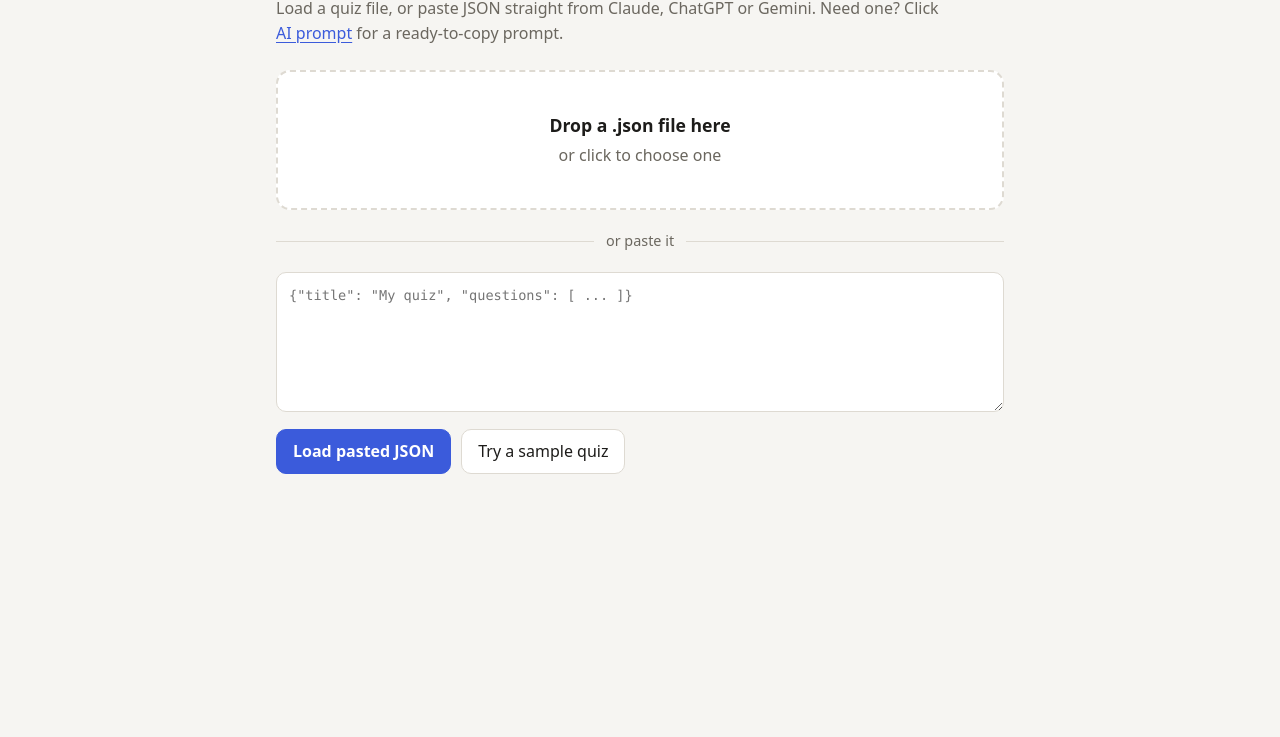
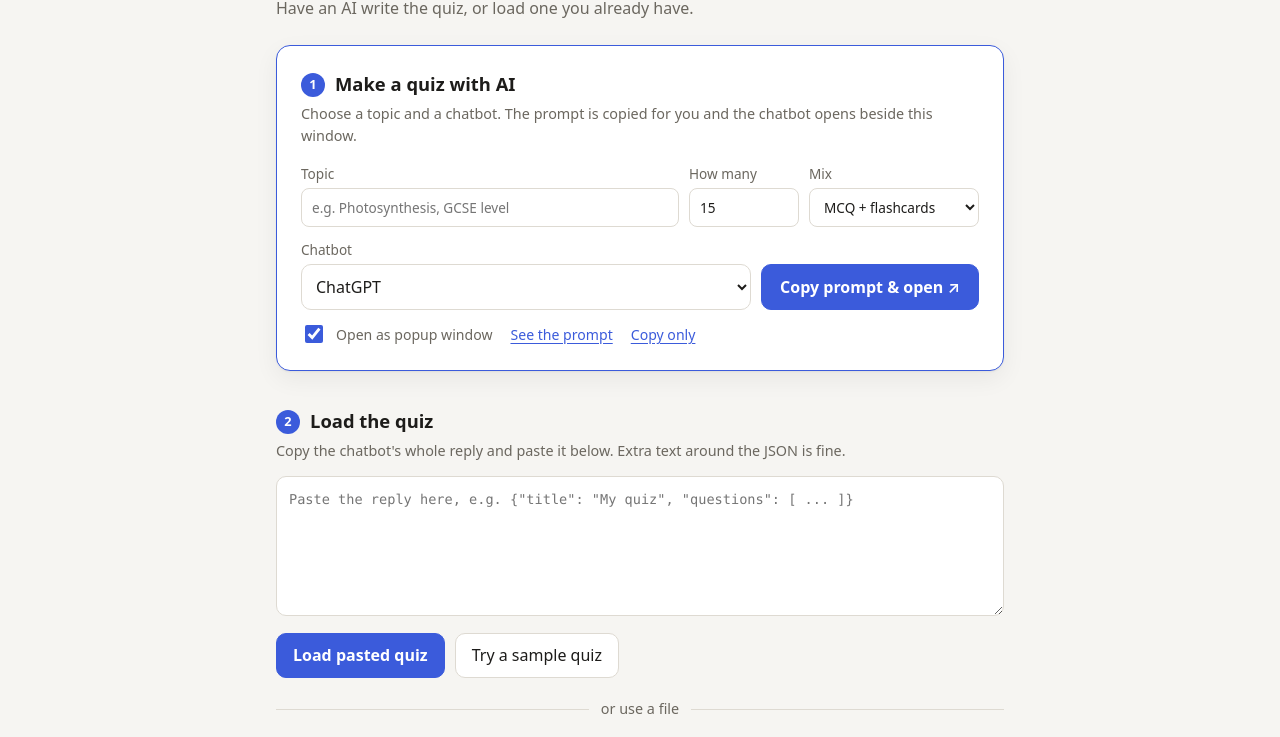
Before and after one commit to haoyuanran/myLLMdoesntsupportquizzes, a plain HTML site: page index.html in a window 1280 px wide. Shown: the part 150-887 px from the top of the page. Before the commit the page ends 800 px from the top, so only its background shows below. Drawn offline with Linux system fonts and the light colour scheme.

Commit message:
Move the AI chatbot picker onto the home screen
The topic fields, chatbot dropdown and "Copy prompt & open" button now
sit in a "Make a quiz with AI" card at the top of the home screen, with
"Load the quiz" (paste box first) as step 2. The dialog is now just a
prompt preview; the header button jumps to the card. Rebuilt the exe.

Co-Authored-By: Claude Opus 5.5 <noreply@anthropic.com>

```diff
--- a/index.html
+++ b/index.html
@@ -150,9 +150,18 @@ dialog::backdrop{background:rgba(0,0,0,.45)}
 .fields label{display:grid;gap:4px;font-size:.85rem;color:var(--muted)}
 .fields input,.fields select{border:1px solid var(--border);border-radius:8px;padding:8px 10px;background:var(--surface);color:var(--text)}
 #promptText{white-space:pre-wrap;font-size:.8rem;max-height:340px;margin:0 0 12px}
-.send select{border:1px solid var(--border);border-radius:10px;padding:9px 10px;background:var(--surface);color:var(--text);min-width:150px}
-.send .check{font-size:.85rem;margin-left:auto}
-#copied{margin:10px 0 0}
+.ai-card{border-color:var(--accent);margin-bottom:8px;scroll-margin-top:76px}
+.ai-card h2{margin-bottom:4px}
+.ai-card > .sub{margin-bottom:16px}
+.step{display:inline-grid;place-items:center;width:24px;height:24px;border-radius:50%;background:var(--accent);color:var(--accent-ink);font-size:.8rem;font-weight:700;margin-right:10px;vertical-align:2px}
+.send{display:grid;grid-template-columns:1fr auto;gap:10px;align-items:end}
+.send .llm{display:grid;gap:4px;font-size:.85rem;color:var(--muted)}
+.send select{border:1px solid var(--border);border-radius:10px;padding:10px;background:var(--surface);color:var(--text);font-size:1rem}
+.send .btn{padding:10px 18px}
+.send-extra{margin-top:12px;gap:18px;font-size:.88rem}
+.send-extra .check{font-size:.88rem}
+#copied{margin:12px 0 0;color:var(--good)}
+@media (max-width:560px){.send{grid-template-columns:1fr}}
 @media (max-width:560px){
   .fields{grid-template-columns:1fr 1fr}
   .fields label:first-child{grid-column:1/-1}
@@ -167,7 +176,7 @@ dialog::backdrop{background:rgba(0,0,0,.45)}
 <header class="top">
   <button class="brand" id="homeBtn" title="Home"><i></i>JSON Quiz</button>
   <div class="top-actions">
-    <button class="btn ghost" id="promptBtn">AI prompt</button>
+    <button class="btn ghost" id="promptBtn">Make with AI</button>
     <a class="btn ghost icon-link" id="repoLink" href="https://github.com/haoyuanran/myLLMdoesntsupportquizzes" target="_blank" rel="noopener" title="View the source on GitHub" aria-label="View the source on GitHub"><svg viewBox="0 0 16 16" width="18" height="18" aria-hidden="true"><path fill="currentColor" d="M8 0C3.58 0 0 3.58 0 8c0 3.54 2.29 6.53 5.47 7.59.4.07.55-.17.55-.38 0-.19-.01-.82-.01-1.49-2.01.37-2.53-.49-2.69-.94-.09-.23-.48-.94-.82-1.13-.28-.15-.68-.52-.01-.53.63-.01 1.08.58 1.23.82.72 1.21 1.87.87 2.33.66.07-.52.28-.87.51-1.07-1.78-.2-3.64-.89-3.64-3.95 0-.87.31-1.59.82-2.15-.08-.2-.36-1.02.08-2.12 0 0 .67-.21 2.2.82.64-.18 1.32-.27 2-.27.68 0 1.36.09 2 .27 1.53-1.04 2.2-.82 2.2-.82.44 1.1.16 1.92.08 2.12.51.56.82 1.27.82 2.15 0 3.07-1.87 3.75-3.65 3.95.29.25.54.73.54 1.48 0 1.07-.01 1.93-.01 2.2 0 .21.15.46.55.38A8.013 8.013 0 0016 8c0-4.42-3.58-8-8-8z"/></svg></a>
     <button class="btn ghost" id="themeBtn" title="Toggle light/dark" aria-label="Toggle light or dark theme">◐</button>
   </div>
@@ -177,21 +186,47 @@ dialog::backdrop{background:rgba(0,0,0,.45)}
   <!-- HOME -->
   <section id="home">
     <h1>Turn JSON into a quiz</h1>
-    <p class="lead">Load a quiz file, or paste JSON straight from Claude, ChatGPT or Gemini. Need one? Click <button class="link" id="promptLink">AI prompt</button> for a ready-to-copy prompt.</p>
+    <p class="lead">Have an AI write the quiz, or load one you already have.</p>
 
+    <div class="card ai-card" id="aiCard">
+      <h2><span class="step">1</span>Make a quiz with AI</h2>
+      <p class="sub">Choose a topic and a chatbot. The prompt is copied for you and the chatbot opens beside this window.</p>
+      <div class="fields">
+        <label>Topic<input type="text" id="pTopic" placeholder="e.g. Photosynthesis, GCSE level"></label>
+        <label>How many<input type="number" id="pCount" value="15" min="1" max="200"></label>
+        <label>Mix<select id="pMix">
+          <option value="mix">MCQ + flashcards</option>
+          <option value="mcq">MCQ only</option>
+          <option value="card">Flashcards only</option>
+        </select></label>
+      </div>
+      <div class="send">
+        <label class="llm">Chatbot<select id="llmPick"></select></label>
+        <button class="btn primary" id="openLlm">Copy prompt &amp; open ↗</button>
+      </div>
+      <div class="row send-extra">
+        <label class="check sub"><input type="checkbox" id="asPopup" checked>Open as popup window</label>
+        <button class="link" id="previewPrompt">See the prompt</button>
+        <button class="link" id="copyPrompt">Copy only</button>
+      </div>
+      <p class="sub" id="copied" hidden></p>
+    </div>
+
+    <h2 class="section-title"><span class="step">2</span>Load the quiz</h2>
+    <p class="sub" style="margin:4px 0 14px">Copy the chatbot's whole reply and paste it below. Extra text around the JSON is fine.</p>
+    <textarea id="pasteBox" placeholder='Paste the reply here, e.g. {"title": "My quiz", "questions": [ ... ]}' spellcheck="false"></textarea>
+    <div class="row">
+      <button class="btn primary" id="loadPaste">Load pasted quiz</button>
+      <button class="btn" id="sampleBtn">Try a sample quiz</button>
+    </div>
+    <div class="error" id="error" hidden></div>
+
+    <div class="or">or use a file</div>
     <label class="drop" id="drop">
       <input type="file" id="fileInput" accept=".json,application/json,text/plain" hidden>
       <strong>Drop a .json file here</strong>
       <span>or click to choose one</span>
     </label>
-
-    <div class="or">or paste it</div>
-    <textarea id="pasteBox" placeholder='{"title": "My quiz", "questions": [ ... ]}' spellcheck="false"></textarea>
-    <div class="row">
-      <button class="btn primary" id="loadPaste">Load pasted JSON</button>
-      <button class="btn" id="sampleBtn">Try a sample quiz</button>
-    </div>
-    <div class="error" id="error" hidden></div>
 
     <div id="recentWrap" hidden>
       <h2 class="section-title">Recent quizzes</h2>
@@ -255,26 +290,11 @@ dialog::backdrop{background:rgba(0,0,0,.45)}
 </main>
 
 <dialog id="promptDialog">
-  <div class="dlg-head"><h2>Prompt for any AI</h2><button class="btn ghost" id="closeDlg" aria-label="Close">✕</button></div>
+  <div class="dlg-head"><h2>The prompt</h2><button class="btn ghost" id="closeDlg" aria-label="Close">✕</button></div>
   <div class="dlg-body">
-    <p>Fill in a topic, pick a chatbot and click <b>Copy &amp; open</b>. When it replies, copy the reply and paste it into the box on the home screen (code fences and extra text are fine).</p>
-    <div class="fields">
-      <label>Topic<input type="text" id="pTopic" placeholder="e.g. Photosynthesis, GCSE level"></label>
-      <label>How many<input type="number" id="pCount" value="15" min="1" max="200"></label>
-      <label>Mix<select id="pMix">
-        <option value="mix">MCQ + flashcards</option>
-        <option value="mcq">MCQ only</option>
-        <option value="card">Flashcards only</option>
-      </select></label>
-    </div>
+    <p>This is what gets sent to the chatbot. It works with any AI, so you can also copy it and paste it anywhere.</p>
     <pre id="promptText"></pre>
-    <div class="row send">
-      <select id="llmPick" aria-label="AI chatbot to open"></select>
-      <button class="btn primary" id="openLlm">Copy &amp; open</button>
-      <button class="btn" id="copyPrompt">Copy only</button>
-      <label class="check sub"><input type="checkbox" id="asPopup" checked>Open as popup window</label>
-    </div>
-    <p class="sub" id="copied" hidden></p>
+    <div class="row"><button class="btn primary" id="dlgCopy">Copy prompt</button><span class="sub" id="dlgCopied" hidden>Copied ✓</span></div>
   </div>
 </dialog>
 
@@ -750,9 +770,10 @@ Rules:
 }
 const updatePrompt = () => { $('promptText').textContent = buildPrompt(); $('copied').hidden = true; };
 ['pTopic', 'pCount', 'pMix'].forEach(id => $(id).addEventListener('input', updatePrompt));
-const openPrompt = () => { updatePrompt(); $('promptDialog').showModal(); $('pTopic').focus(); };
-$('promptBtn').onclick = openPrompt;
-$('promptLink').onclick = openPrompt;
+$('previewPrompt').onclick = () => { updatePrompt(); $('dlgCopied').hidden = true; $('promptDialog').showModal(); };
+$('dlgCopy').onclick = async () => { await copyText(buildPrompt()); $('dlgCopied').hidden = false; };
+// header button jumps to the AI card on the home screen
+$('promptBtn').onclick = () => { show('home'); $('aiCard').scrollIntoView({ block: 'start' }); $('pTopic').focus(); };
 $('closeDlg').onclick = () => $('promptDialog').close();
 $('promptDialog').addEventListener('click', e => { if (e.target === $('promptDialog')) $('promptDialog').close(); });
 async function copyText(text) {
@@ -763,7 +784,7 @@ async function copyText(text) {
   }
 }
 const flash = msg => { $('copied').textContent = msg; $('copied').hidden = false; };
-$('copyPrompt').onclick = async () => { await copyText(buildPrompt()); flash('Copied ✓ Paste it into any chatbot.'); };
+$('copyPrompt').onclick = async () => { await copyText(buildPrompt()); flash('Copied ✓ Paste it into any chatbot, then paste its reply into step 2 below.'); };
 
 // `q` builds a link that pre-fills the prompt; sites without one just open and you paste.
 const LLMS = [
@@ -799,7 +820,7 @@ $('openLlm').onclick = () => {
   copyText(text);
   flash(win === null && $('asPopup').checked
     ? 'Your browser blocked the popup. Allow popups for this page, or untick "Open as popup window". The prompt is copied.'
-    : `Prompt copied ✓ ${llm.q ? 'It should already be filled in on ' + llm.name + '. If not, just paste it.' : 'Paste it into ' + llm.name + ' (Ctrl+V).'} Then paste the reply back here.`);
+    : `Prompt copied ✓ ${llm.q ? 'It should already be filled in on ' + llm.name + '. If not, just paste it.' : 'Paste it into ' + llm.name + ' (Ctrl+V).'} When it replies, paste the reply into step 2 below.`);
 };
 
 /* ---------- boot ---------- */
```
Also changed, not shown: 3 other files.
